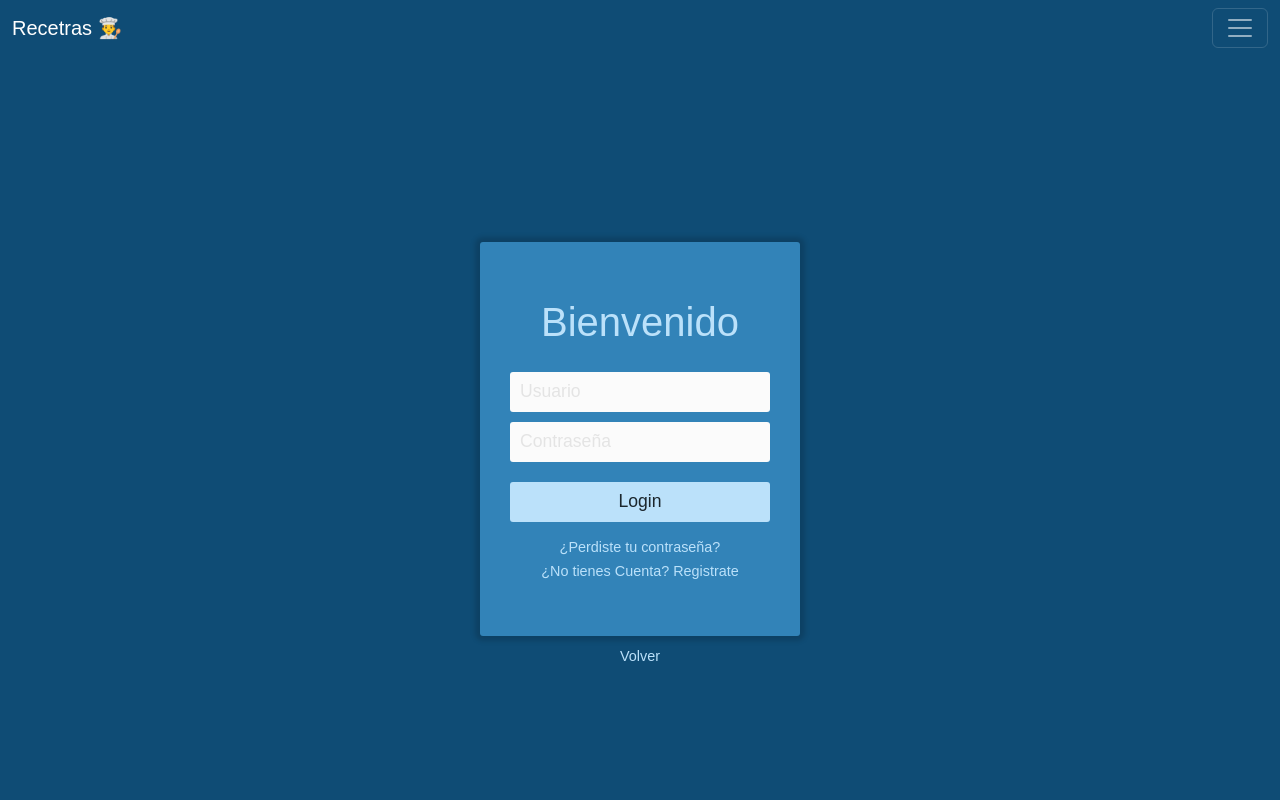
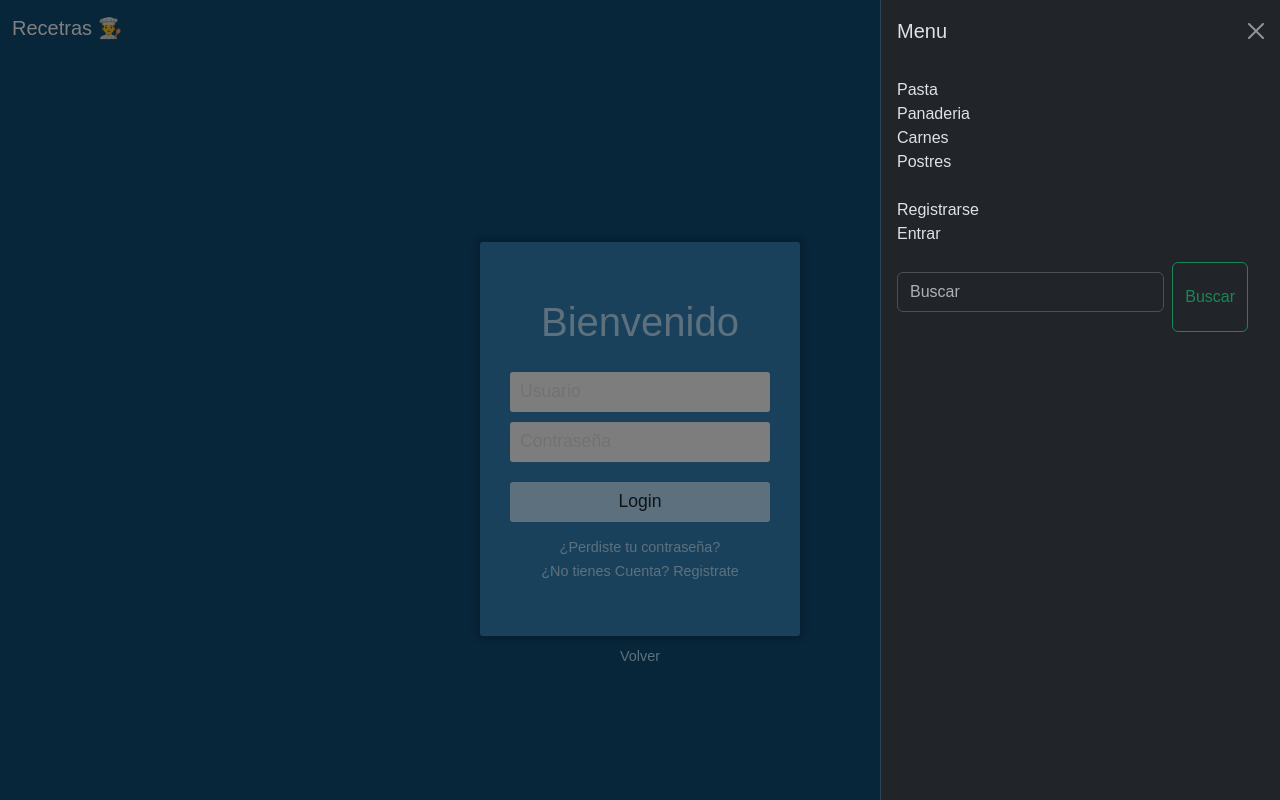
Before and after one commit to DanielNoblero/EF-Rodriguez, a website: page html/login.html in a window 1280 px wide. Both pictures are taken after a click on the element "Toggle navigation". Shown: the top 800 px of the page. Drawn offline with nearby package versions, Linux system fonts and the light colour scheme; files that its build step writes are made by us from their sources.

Commit message:
error
cprreccion de error en nav bar

```diff
--- a/html/login.html
+++ b/html/login.html
@@ -2,13 +2,11 @@
 <!doctype html>
 <html lang="es">
 
-    <head>
+  <head>
 
         <meta charset="utf-8">
 
-        <title> Entrar </title>
-
-        <meta name="viewport" content="width=device-width, initial-scale=1.0">
+        <meta name="viewport" content="width=device-width, initial-scale=1.0"/>
         <meta name="keywords" content="Formulario Acceso, Formulario de LogIn">
         <link href="https://cdn.jsdelivr.net/npm/bootstrap@5.3.2/dist/css/bootstrap.min.css" rel="stylesheet"
         integrity="sha384-T3c6CoIi6uLrA9TneNEoa7RxnatzjcDSCmG1MXxSR1GAsXEV/Dwwykc2MPK8M2HN" crossorigin="anonymous" />
@@ -19,24 +17,18 @@
         <!-- Link hacia el archivo de estilos css -->
 
         <link rel="stylesheet" href="../css/style.css">
+        <style type="text/css"></style>
 
+        <script type="text/javascript"></script>
 
-        <style type="text/css">
+  </head>
 
-        </style>
-
-        <script type="text/javascript">
-
-        </script>
-
-    </head>
-
-    <body>
-   <!-- navbar inicio -->
-   <header data-bs-theme="dark" >
+  <body>
+  <!-- navbar inicio -->
+  <header data-bs-theme="dark" >
     <nav class="navbar sm-body-tertiary navbar-light " style="background-color: #0f4c75;">
       <div class="container-fluid">
-        <a class="navbar-brand" href="../index.html">Recetras 👨‍🍳</a>
+        <a class="navbar-brand" href="index.html">Recetras 👨‍🍳</a>
         <button2 class="navbar-toggler" type="button" data-bs-toggle="offcanvas" data-bs-target="#offcanvasNavbar"
           aria-controls="offcanvasNavbar" aria-label="Toggle navigation">
           <span class="navbar-toggler-icon"></span>
@@ -48,13 +40,13 @@
           </div>
           <div class="offcanvas-body">
             <ul class="navbar-nav justify-content-end flex-grow-1 pe-3">
-              <li><a class="dropdown-item" href="../html/pasta.html">Pasta</a></li>
-              <li><a class="dropdown-item" href="../html/pan.html">Panaderia</a></li>
-              <li><a class="dropdown-item" href="../html/carnes.html">Carnes</a></li>
-              <li><a class="dropdown-item" href="../html/postres.html">Postres</a></li>
+              <li><a class="dropdown-item" href="html/pasta.html">Pasta</a></li>
+              <li><a class="dropdown-item" href="html/pan.html">Panaderia</a></li>
+              <li><a class="dropdown-item" href="html/carnes.html">Carnes</a></li>
+              <li><a class="dropdown-item" href="html/postres.html">Postres</a></li>
               <br/>
-              <li><a class="dropdown-item" href="../html/singup.html">Registrarse</a></li>
-              <li><a class="dropdown-item" href="../html/login.html">Entrar</a></li>
+              <li><a class="dropdown-item" href="html/singup.html">Registrarse</a></li>
+              <li><a class="dropdown-item" href="html/login.html">Entrar</a></li>
               <li class="nav-item dropdown">
                 <form class="d-flex mt-3" role="search">
                   <input class="form-control me-2" type="search" placeholder="Buscar" aria-label="Search">
@@ -100,6 +92,8 @@
             </div>
             <a href="contacto.html">Contacto</a>
         </footer>
-
+        <script src="https://cdn.jsdelivr.net/npm/bootstrap@5.3.2/dist/js/bootstrap.bundle.min.js"
+    integrity="sha384-C6RzsynM9kWDrMNeT87bh95OGNyZPhcTNXj1NW7RuBCsyN/o0jlpcV8Qyq46cDfL"
+    crossorigin="anonymous"></script>
     </body>
 </html>
```
Also changed, not shown: html/singup.html (+3 -1 lines).
